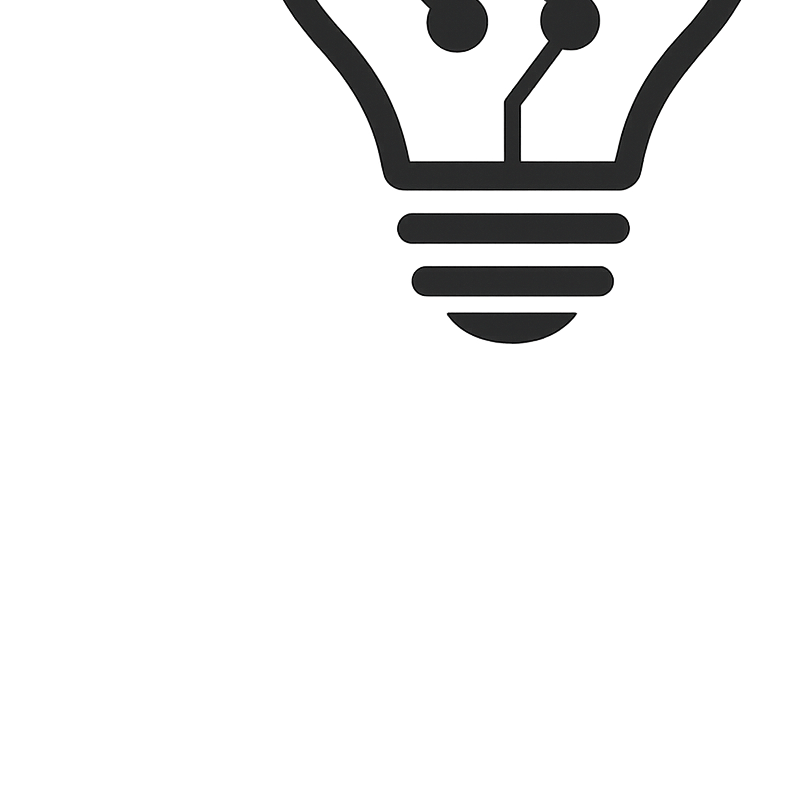
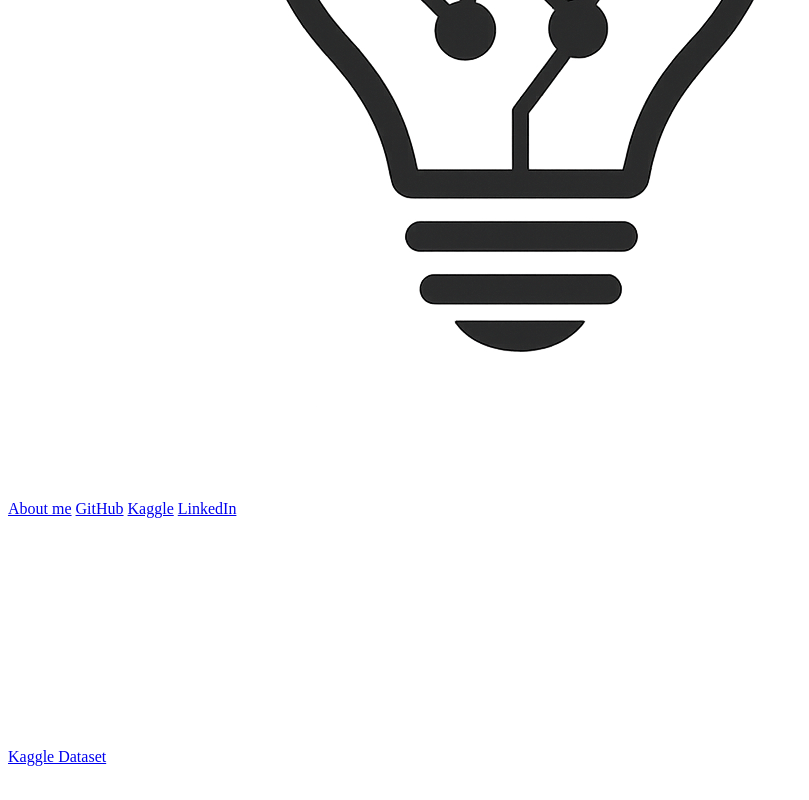
Before and after one commit to AMorQ/My__Portfolio, a plain HTML site: page index.html in a window 1280 px wide. Shown: the part 536-1336 px from the top of the page, without its empty margins (0-809 px from the left). Before the commit the page ends 1223 px from the top, so only its background shows below. Drawn offline with Linux system fonts and the light colour scheme; a web font is replaced by a local one.

Commit message:
Update index.html

```diff
--- a/index.html
+++ b/index.html
@@ -4,8 +4,9 @@
     <meta charset="UTF-8" />
     <meta name="viewport" content="width=device-width, initial-scale=1.0" />
     <title>My Portfolio</title>
-    <link rel="stylesheet" href="styles/reset.css" />
+    <!-- <link rel="stylesheet" href="styles/reset.css" /> -->
     <link rel="stylesheet" href="styles/main.css" />
+
     <link rel="preconnect" href="https://fonts.googleapis.com" />
     <link rel="preconnect" href="https://fonts.gstatic.com" crossorigin />
     <link
@@ -13,8 +14,8 @@
       rel="stylesheet"
     />
 
-    <link rel="stylesheet" href="./styles/reset.css" />
-    <link rel="stylesheet" href="./styles/main.css" />
+    <!-- <link rel="stylesheet" href="./styles/reset.css" />
+    <link rel="stylesheet" href="./styles/main.css" /> -->
 
   </head>
   <body>
@@ -25,8 +26,9 @@
       <div class="menu"> <!-- whats menu-->
         <nav class="topnav">
           <a href="#hero-p">About me</a>
-          <a href="#">GitHub</a>
-          <a href="#">Kaggle</a>
+          <a href="https://github.com/AMorQ">GitHub</a>
+          <a href="https://www.kaggle.com/albamorquechodelgado">Kaggle</a>
+          <a href="https://www.linkedin.com/in/alba-morquecho-delgado/">LinkedIn</a>
         </nav>
       </div>
     </header>
@@ -50,9 +52,11 @@
             <div class="news-text">
               <span class="news-date">November 2024</span>
               <h4 class="news-subtitle">
-                Data Analysis over an educational event
+                Educational Data Analysis
               </h4>
               <p class="news-paragraph">
+                <a href="https://www.kaggle.com/datasets/albamorquechodelgado/attendance-to-education-virtual-event">Kaggle Dataset</a>
+                <br />
                 Languages and API: Python, Excel and BI tools: PowerBI, Tableau
               </p>
             </div>
```
